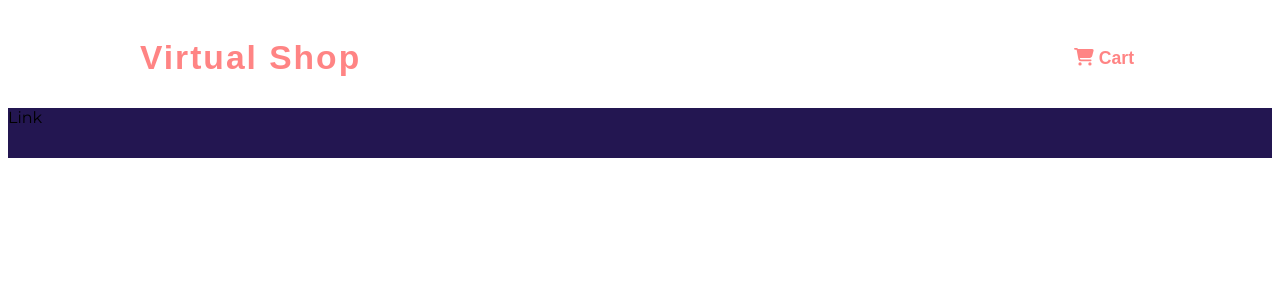
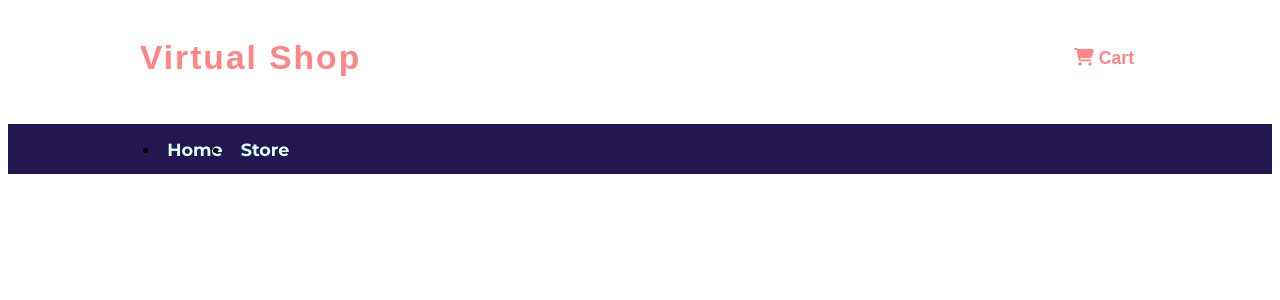
Before and after one commit to savawebdev/shopping-cart, a React (Create React App) app: page / in a window 1280 px wide. Shown: the top 300 px of the page. Built offline with nearby package versions, Linux system fonts and the light colour scheme; a web font is replaced by a local one.

Commit message:
Added NavBar links

```diff
--- a/src/components/NavBar/NavBar.js
+++ b/src/components/NavBar/NavBar.js
@@ -1,7 +1,15 @@
 import styles from "./NavBar.module.css";
+import NavBarLink from "./NavBarLink/NavBarLink";
 
 const NavBar = () => {
-  return <nav className={styles.navbar}>Link</nav>;
+  return (
+    <nav className={styles.navbar}>
+      <ul className={styles["navbar__links"]}>
+        <NavBarLink path="/" label="Home" />
+        <NavBarLink path="/store" label="Store" />
+      </ul>
+    </nav>
+  );
 };
 
 export default NavBar;
--- a/src/components/NavBar/NavBar.module.css
+++ b/src/components/NavBar/NavBar.module.css
@@ -4,3 +4,10 @@
   height: 50px;
   width: 100%;
 }
+
+.navbar__links {
+  display: flex;
+  height: 100%;
+  margin-inline: auto;
+  max-width: 1000px;
+}
--- /dev/null
+++ b/src/components/NavBar/NavBarLink/NavBarLink.js
@@ -0,0 +1,13 @@
+import styles from "./NavBarLink.module.css";
+
+const NavBarLink = (props) => {
+  return (
+    <li>
+      <a href={props.path} className={styles["navbar__link"]}>
+        {props.label}
+      </a>
+    </li>
+  );
+};
+
+export default NavBarLink;
--- /dev/null
+++ b/src/components/NavBar/NavBarLink/NavBarLink.module.css
@@ -0,0 +1,17 @@
+.navbar__link {
+  align-items: center;
+  color: var(--clr-cyan);
+  display: flex;
+  font-size: 1.1rem;
+  font-weight: bold;
+  height: 100%;
+  justify-content: center;
+  text-decoration: none;
+  transition: all 0.4s ease;
+  width: 70px;
+}
+
+.navbar__link:hover {
+  color: var(--clr-violet);
+  background-color: var(--clr-coral);
+}
```
